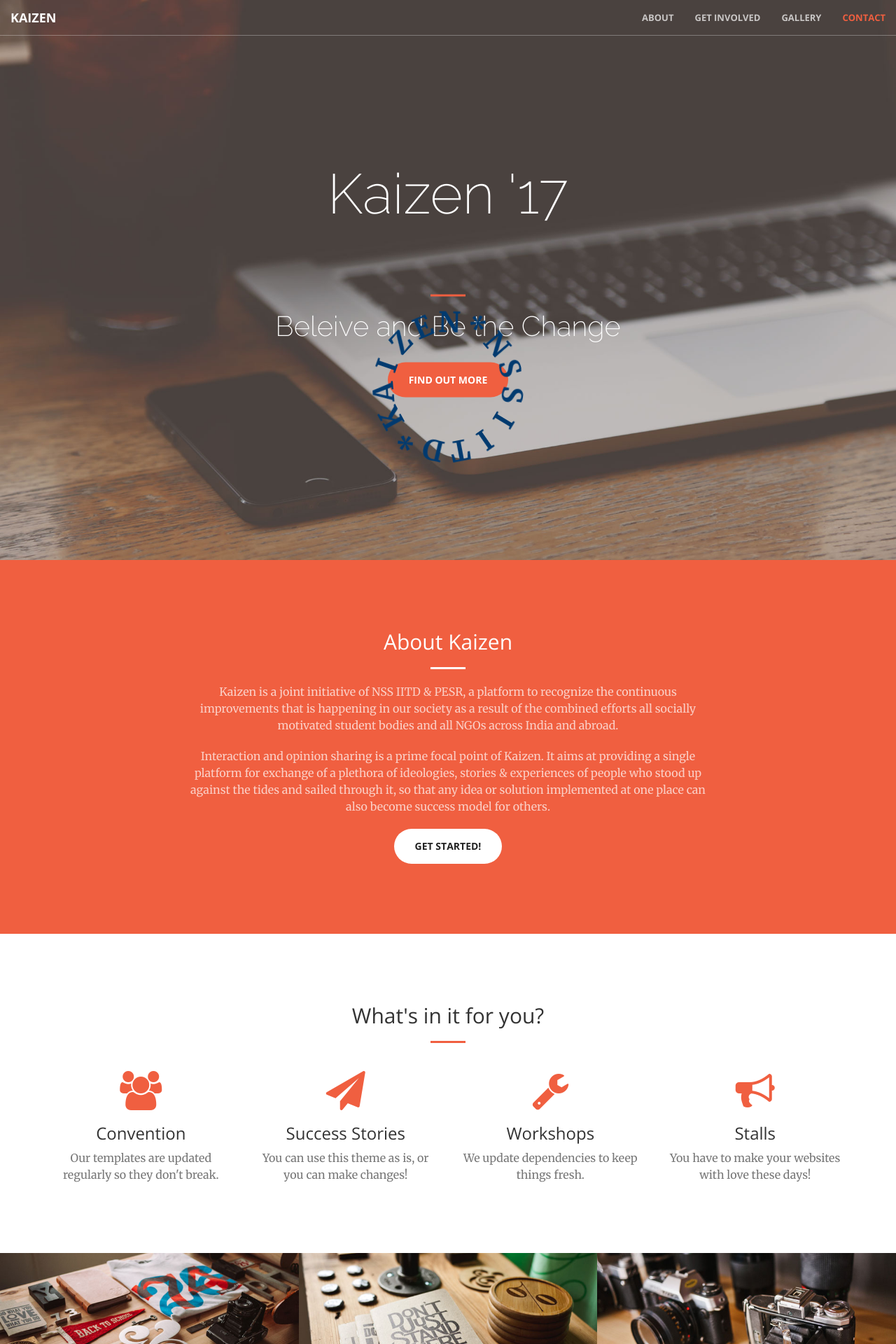
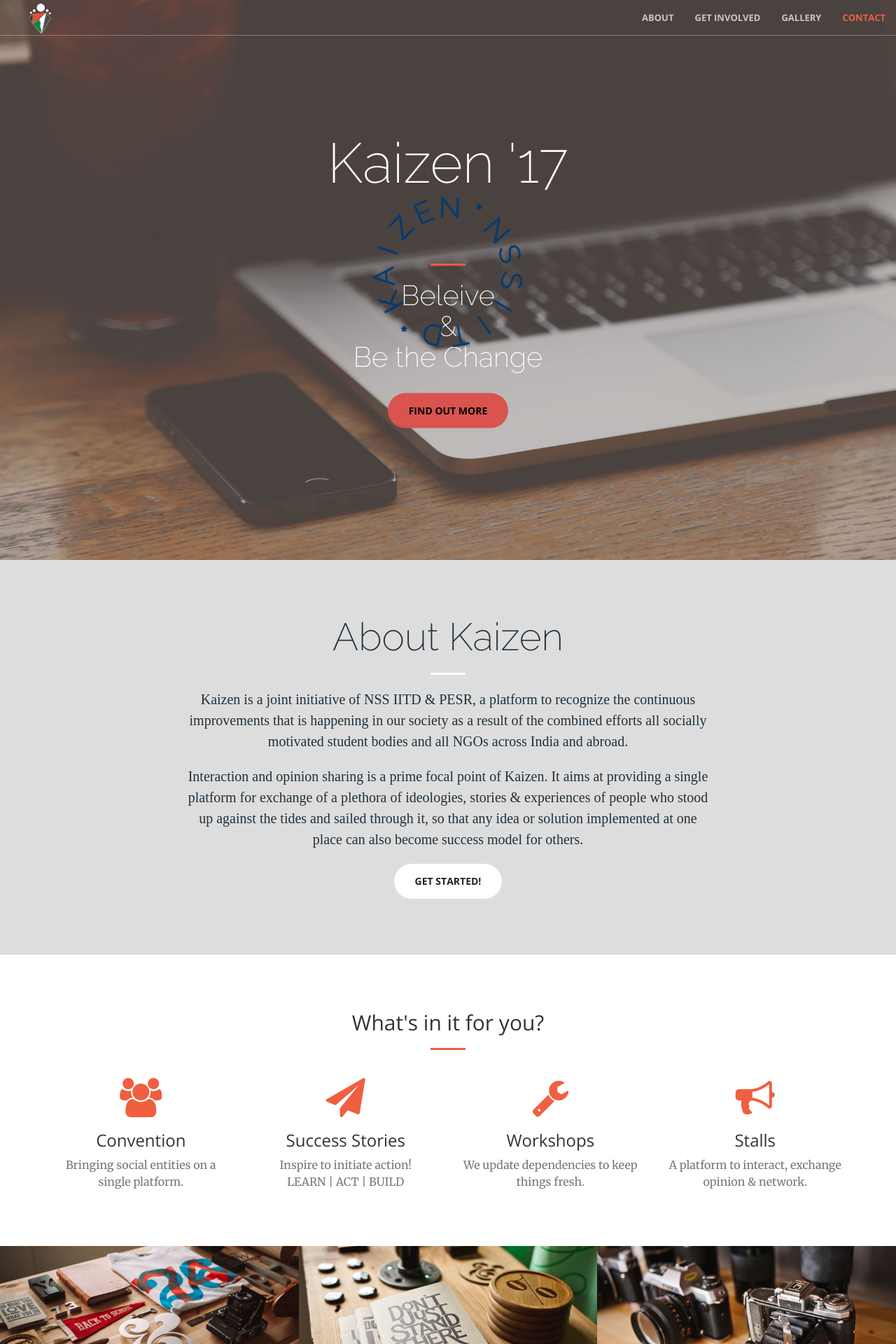
Before and after one commit to sahil505/kaizen17, a PHP site: page / in a window 1280 px wide. Shown: the top 1920 px of the page at 70% size. Run offline with PHP 8.4, Linux system fonts and the light colour scheme; some libraries are stand-ins or nearby versions.

Commit message:
Added the kaizen logo and done some minor changes

```diff
--- a/css/creative.css
+++ b/css/creative.css
@@ -23,7 +23,8 @@
   -webkit-transition: all 0.35s;
   -moz-transition: all 0.35s;
   transition: all 0.35s;
-  color: #F05F40;
+  /*color: #F05F40;*/
+  color: black;
 }
 a:hover,
 a:focus {
@@ -43,17 +44,24 @@
   margin-bottom: 20px;
 }
 .bg-primary {
-  background-color: #F05F40;
+  background-color: #DDDDDD;
+  color: black;
 }
 .bg-dark {
-  background-color: #222222;
-  color: white;
+  background-color: #DDDDDD;
+  color: black;
 }
 .text-faded {
-  color: rgba(255, 255, 255, 0.7);
+  /*color: rgba(255, 255, 255, 0.7);*/
+  color: black;
+  font-family: 'Railway';
+  color: #20303c;
+  font-size: 20px;
+  font-weight: 500;
+
 }
 section {
-  padding: 100px 0;
+  padding: 80px 0;
 }
 aside {
   padding: 50px 0;
@@ -74,6 +82,8 @@
   font-family: 'Open Sans', 'Helvetica Neue', Arial, sans-serif;
   font-weight: 700;
   text-transform: uppercase;
+  display: inline;
+  margin-top: -35px;
 }
 .navbar-default .navbar-header .navbar-brand:hover,
 .navbar-default .navbar-header .navbar-brand:focus {
@@ -151,7 +161,7 @@
   position: absolute;
   left: 0;
   right: 0;
-  top: 25vh;
+  top: 10vh;
   margin: 0 auto;
   width: 30vh;
   height: 30vh;
@@ -372,8 +382,8 @@
   background-color: #222222;
 }
 .btn-primary {
-  color: white;
-  background-color: #F05F40;
+  color: black;
+  background-color: #d9534f;
   border-color: #F05F40;
   -webkit-transition: all 0.35s;
   -moz-transition: all 0.35s;
--- a/index.html
+++ b/index.html
@@ -37,7 +37,7 @@
                 <button type="button" class="navbar-toggle collapsed" data-toggle="collapse" data-target="#bs-example-navbar-collapse-1">
                     <span class="sr-only">Toggle navigation</span> Menu <i class="fa fa-bars"></i>
                 </button>
-                    <a class="navbar-brand page-scroll" href="#page-top">Kaizen</a>
+                <a class="navbar-brand page-scroll" href="#page-top"><img src="img/kaizen.png" width="90" height="90" style="display: inline;" /></a>
             </div>
 
             <!-- Collect the nav links, forms, and other content for toggling -->
@@ -66,16 +66,15 @@
         <div class="header-content">
             <div class="header-content-inner">
                 <h1 id="homeHeading" style="font-family: 'Raleway', sans-serif; font-size: 80px; font-weight: 500;">Kaizen '17</h1>
-                    <div class="emblem">KAIZEN*NSSIITD*</div>
+                <div class="emblem" style="font-family: 'Raleway', sans-serif; font-size: 20px; font-weight: bolder;">KAIZEN*NSSIITD*</div>
                 <hr>
                 <!-- <p>Start Bootstrap can help you build better websites using the Bootstrap CSS framework! Just download your template and start going, no strings attached!</p> -->
-                    <h2 id="homeHeading" style="font-family: 'Raleway', sans-serif; font-size: 40px; font-weight: 500;">Beleive and Be the Change</h2>
+                <h2 id="homeHeading" style="font-family: 'Raleway', sans-serif; font-size: 40px; font-weight: 500;">Beleive <br />& <br />Be the Change</h2>
                 <br />
                 <a href="#about" class="btn btn-primary btn-xl page-scroll">Find Out More</a>
             </div>
         </div>
     </header>
-
 
     <script type="text/javascript">
         var Emblem = {
@@ -104,7 +103,7 @@
     <div class="container">
         <div class="row">
             <div class="col-lg-8 col-lg-offset-2 text-center">
-                        <h2 class="section-heading">About Kaizen</h2>
+                <h2 class="section-heading" style="font-family: 'Raleway', sans-serif; color: #20303c; font-size: 55px; font-weight: 500;">About Kaizen</h2>
                 <hr class="light">
                 <p class="text-faded">Kaizen is a joint initiative of NSS IITD & PESR, a platform to recognize the continuous improvements that is happening in our society as a result of the combined efforts all socially motivated student bodies and all NGOs across India and abroad. </p>
                 <p class="text-faded">Interaction and opinion sharing is a prime focal point of Kaizen. It aims at providing a single platform for exchange of a plethora of ideologies, stories & experiences of people who stood up against the tides and sailed through it, so that any idea or solution implemented at one place can also become success model for others.</p>
@@ -129,14 +128,14 @@
                 <div class="service-box">
                     <i class="fa fa-4x fa-users text-primary sr-icons"></i>
                     <h3>Convention</h3>
-                            <p class="text-muted">Our templates are updated regularly so they don't break.</p>
+                    <p class="text-muted">Bringing social entities on a single platform.</p>
                 </div>
             </div>
             <div class="col-lg-3 col-md-6 text-center">
                 <div class="service-box">
                     <i class="fa fa-4x fa-paper-plane text-primary sr-icons"></i>
                     <h3>Success Stories</h3>
-                            <p class="text-muted">You can use this theme as is, or you can make changes!</p>
+                    <p class="text-muted">Inspire to initiate action!<br />LEARN | ACT | BUILD</p>
                 </div>
             </div>
             <div class="col-lg-3 col-md-6 text-center">
@@ -150,7 +149,7 @@
                 <div class="service-box">
                     <i class="fa fa-4x fa-bullhorn text-primary sr-icons"></i>
                     <h3>Stalls</h3>
-                            <p class="text-muted">You have to make your websites with love these days!</p>
+                    <p class="text-muted">A platform to interact, exchange opinion & network.</p>
                 </div>
             </div>
         </div>
@@ -257,8 +256,8 @@
 <aside class="bg-dark">
     <div class="container text-center">
         <div class="call-to-action">
-                    <h2>Free Download</h2>
-                    <a href="http://startbootstrap.com/template-overviews/creative/" class="btn btn-default btn-xl sr-button">Download Now!</a>
+            <h2>Download Brochure</h2>
+            <a href="#" class="btn btn-default btn-xl sr-button">Download Now!</a>
         </div>
     </div>
 </aside>
@@ -273,14 +272,15 @@
             </div>
             <div class="col-lg-2 col-lg-offset-3 text-center">
                 <i class="fa fa-phone fa-3x sr-contact"></i>
-                        <p>+91-9501539353</p>
+                <p>+91-9810349862<br />+91-9654200532</p>
             </div>
             <div class="col-lg-2 text-center">
                 <a href="https://www.facebook.com/kaizeniitd4society/?fref=ts" target="_blank"><i class="fa fa-facebook fa-3x sr-contact"></i></a>
+                <p>@kaizeniitd4society</p>
             </div>
             <div class="col-lg-2 text-center">
                 <i class="fa fa-envelope-o fa-3x sr-contact"></i>
-                        <p><a href="mailto:your-email@your-domain.com">kaizen.nssiitd@gmail.com</a></p>
+                <p><a href="mailto:kaizen.nssiitd@gmail.com">kaizen.nssiitd@gmail.com</a></p>
             </div>
         </div>
     </div>
```
Also changed, not shown: img/kaizen.png (added). Lines whose indentation alone changed are shown as unchanged.
